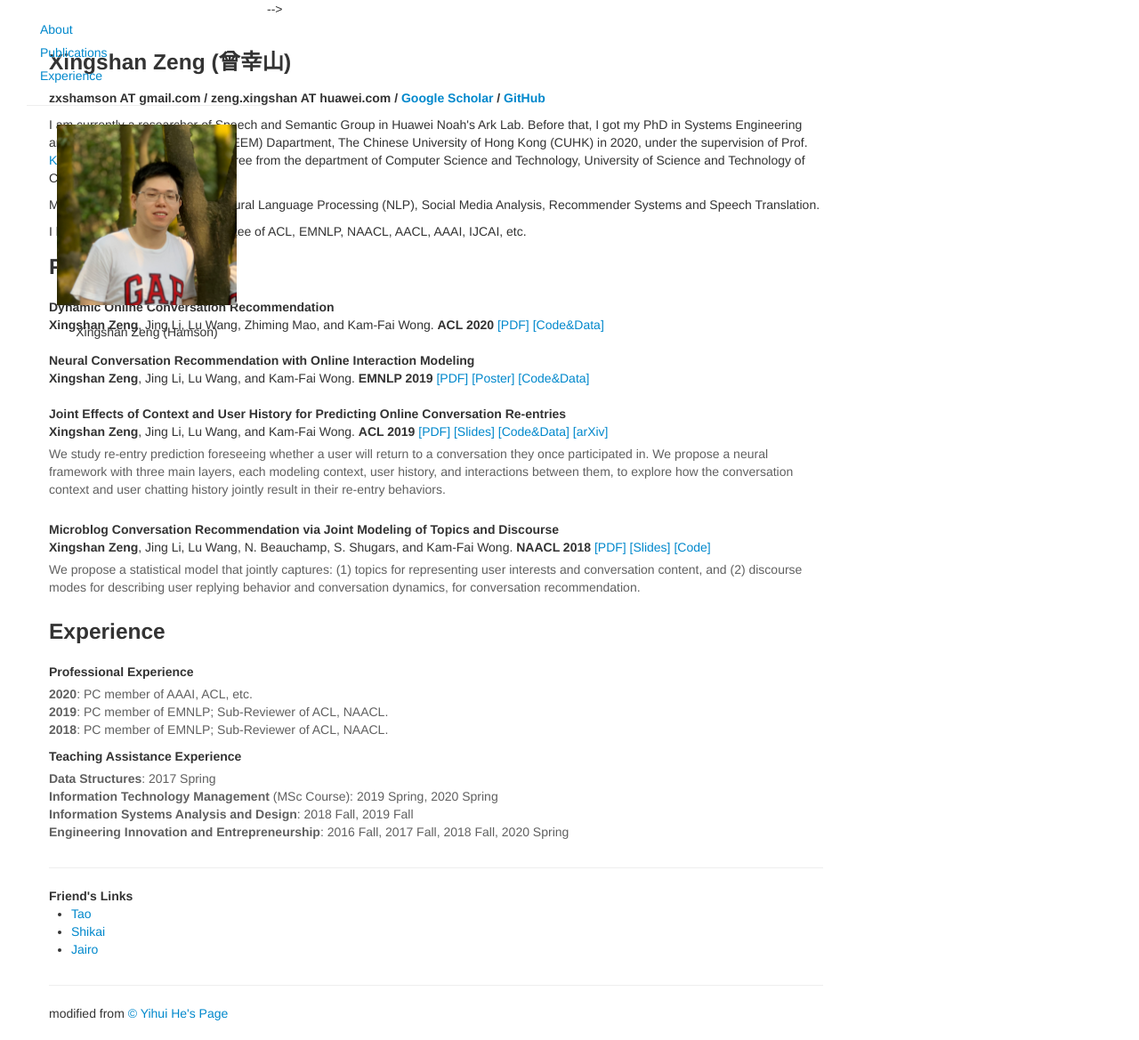
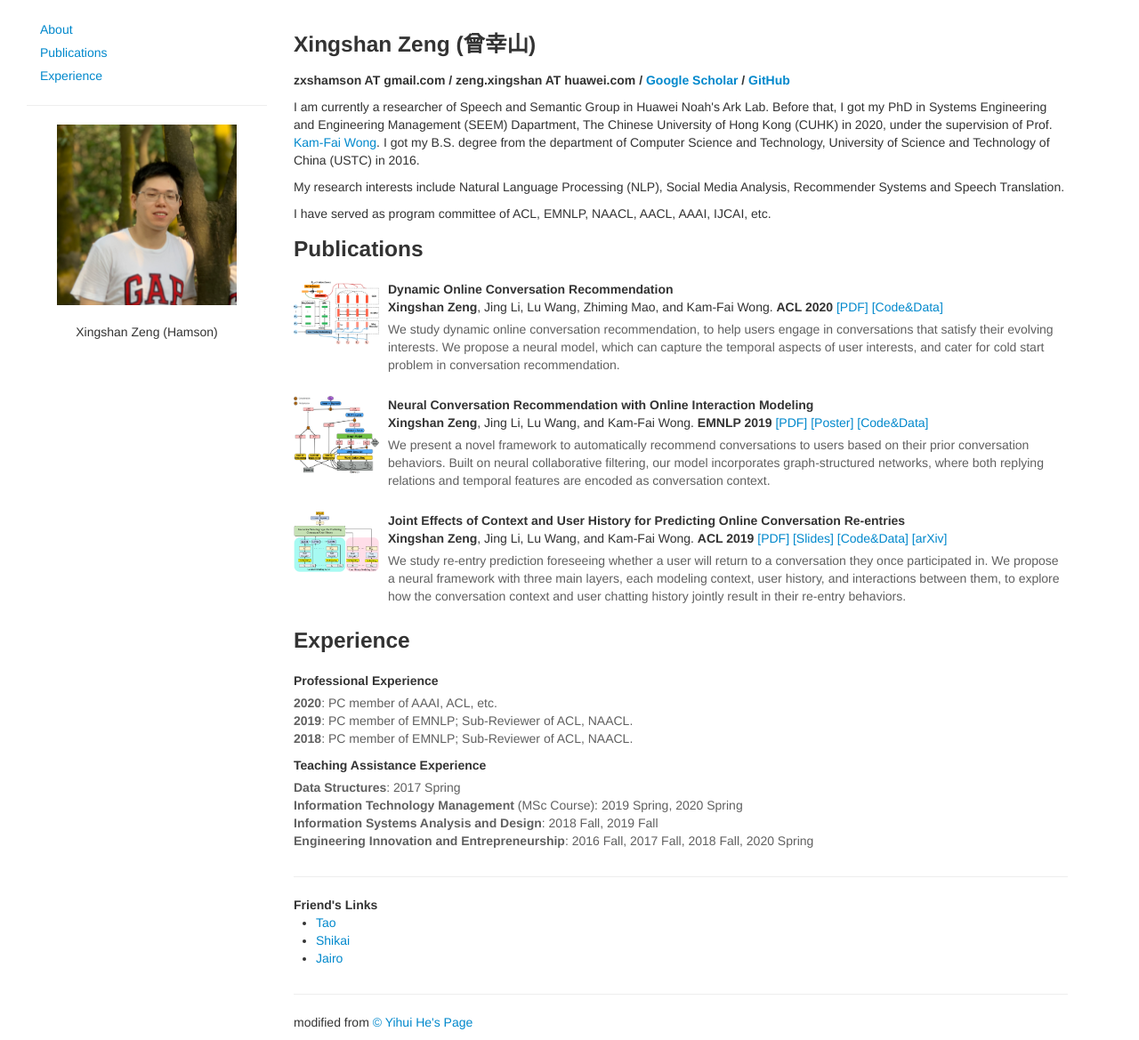
Before and after one commit to zxshamson/zxshamson.github.io, a Jekyll site: the page index.html, which Jekyll copies as it is, in a window 1280 px wide and 1169 px high. Shown: the whole window at 89% size. Built offline with Jekyll 4.4.1, drawn with Linux system fonts in a browser that asks for light colours.

Commit message:
Update index.html

```diff
--- a/index.html
+++ b/index.html
@@ -1,4 +1,4 @@
- <!DOCTYPE html> -->
+<!-- <!DOCTYPE html> -->
 <html lang="en">
 <head>
     <meta http-equiv="Content-Type" content="text/html; charset=UTF-8">
@@ -96,9 +96,9 @@
             </h3>
 
             <div class="media">
-                <!-- <a name="fsaf" class="pull-left">
+                <a name="fsaf" class="pull-left">
                     <img class="media-object" src="publications/4/model.png" width="96px" height="96px">
-                </a> -->
+                </a>
                 <div class="media-body">
                     <p class="media-heading">
                         <strong>
@@ -110,16 +110,16 @@
                         <a target="_blank"
                            href="https://github.com/zxshamson/dy-conv-rec">[Code&ampData]</a>
                     </p>
-                    <!-- <p class="abstract-text">
+                    <p class="abstract-text">
                         We study dynamic online conversation recommendation, to help users engage in conversations that satisfy their evolving interests. We propose a neural model, which can capture the temporal aspects of user interests, and cater for cold start problem in conversation recommendation.
-                    </p> -->
+                    </p>
                 </div>
             </div>
 
             <div class="media">
-                <!-- <a name="fsaf" class="pull-left">
+                <a name="fsaf" class="pull-left">
                     <img class="media-object" src="publications/3/model.png" width="96px" height="96px">
-                </a> -->
+                </a>
                 <div class="media-body">
                     <p class="media-heading">
                         <strong>
@@ -133,16 +133,16 @@
                         <a target="_blank"
                            href="https://github.com/zxshamson/neural-conv-rec">[Code&ampData]</a>
                     </p>
-                    <!-- <p class="abstract-text">
+                    <p class="abstract-text">
                         We present a novel framework to automatically recommend conversations to users based on their prior conversation behaviors. Built on neural collaborative filtering, our model incorporates graph-structured networks, where both replying relations and temporal features are encoded as conversation context.
-                    </p> -->
+                    </p>
                 </div>
             </div>
 
             <div class="media">
-                <!-- <a name="fsaf" class="pull-left">
+                <a name="fsaf" class="pull-left">
                     <img class="media-object" src="publications/2/model.png" width="96px" height="96px">
-                </a> -->
+                </a>
                 <div class="media-body">
                     <p class="media-heading">
                         <strong>
@@ -164,28 +164,7 @@
                 </div>
             </div>
 
-            <div class="media">
-                <!-- <a name="fsaf" class="pull-left">
-                    <img class="media-object" src="publications/1/model.png" width="96px" height="96px">
-                </a> -->
-                <div class="media-body">
-                    <p class="media-heading">
-                        <strong>
-                             Microblog Conversation Recommendation via Joint Modeling of Topics and Discourse
-                        </strong><br>
-                        <strong>Xingshan Zeng</strong>, Jing Li, Lu Wang, N. Beauchamp, S. Shugars, and Kam-Fai Wong. <strong>NAACL 2018</strong>
-                        <a target="_blank"
-                           href="publications/1/conv_rec(final).pdf">[PDF]</a>
-                        <a target="_blank"
-                           href="publications/1/conv_rec(slides).pdf">[Slides]</a>
-                        <a target="_blank"
-                           href="https://github.com/zxshamson/conv-rec-jtd">[Code]</a>
-                    </p>
-                    <p class="abstract-text">
-                        We propose a statistical model that jointly captures: (1) topics for representing user interests and conversation content, and (2) discourse modes for describing user replying behavior and conversation dynamics, for conversation recommendation.
-                    </p>
-                </div>
-            </div>
+
 
 
             <!--
@@ -340,3 +319,4 @@
     <script src="assets/js/bootstrap-affix.js"></script>
     <script src="assets/js/holder/holder.js"></script>
     <script src="assets/js/application.js"></script>
+-->
```
